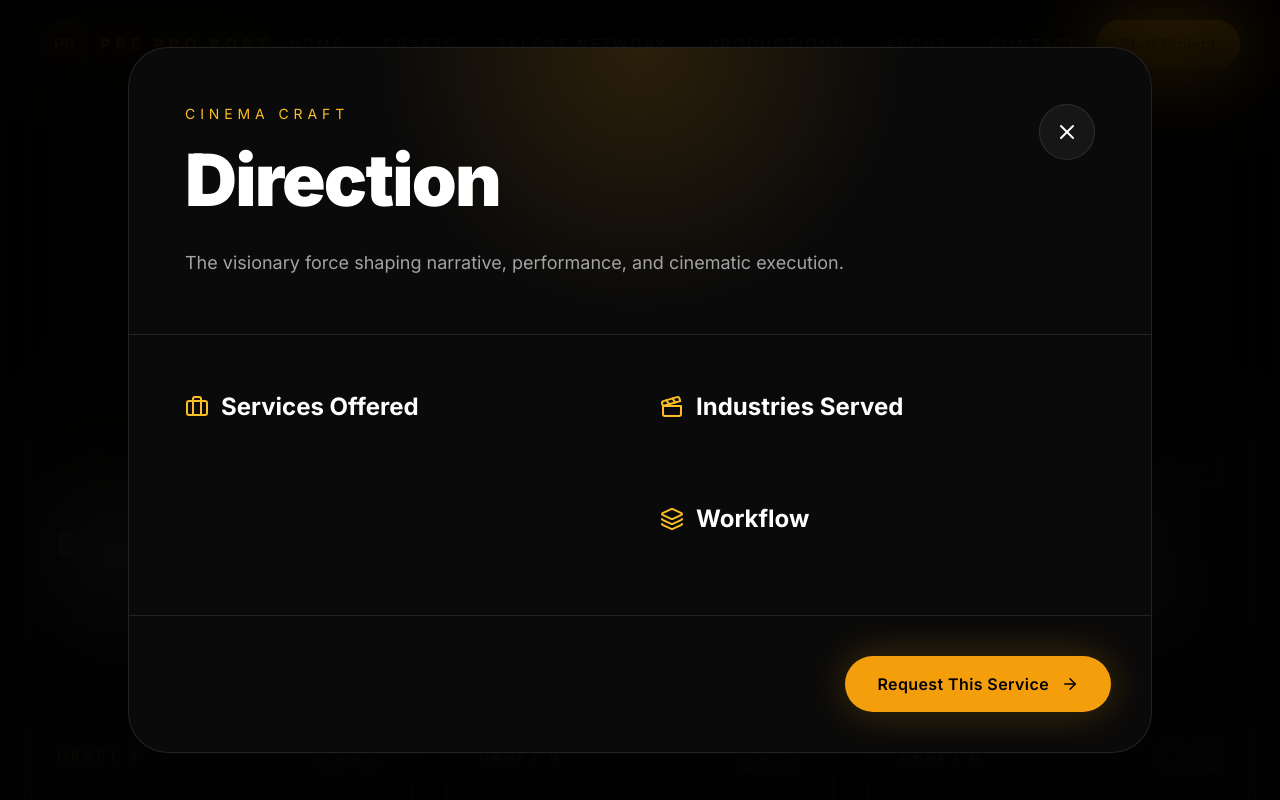
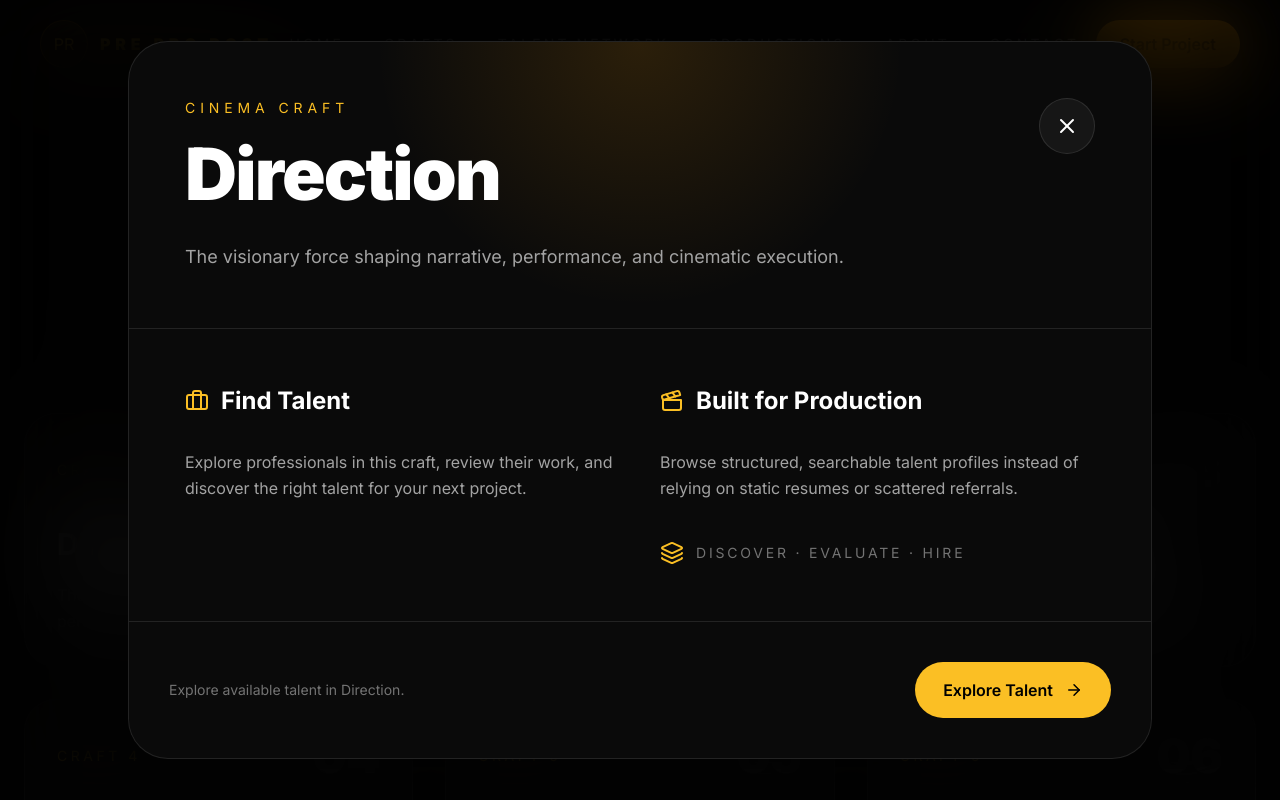
Before and after one commit to abhinavreddy2684-droid/PR.Pre.Pro.Post, a React (Vite) app in the folder 24-crafts/: page /crafts in a window 1280 px wide. Both pictures are taken after a click on the button 218 px from the left and 540 px from the top of the page. Shown: the top 800 px of the page. Built offline with nearby package versions, Linux system fonts and the light colour scheme.

Commit message:
feat: replace craft modal CTA with explore talent

```diff
--- a/24-crafts/src/components/modals/CraftModal.jsx
+++ b/24-crafts/src/components/modals/CraftModal.jsx
@@ -6,14 +6,20 @@ import {
   Layers3,
   ArrowRight,
 } from "lucide-react";
-
-import Button from "../ui/Button";
+import { useNavigate } from "react-router-dom";
 
 export default function CraftModal({
   craft,
   isOpen,
   onClose,
 }) {
+  const navigate = useNavigate();
+
+  const handleExploreTalent = () => {
+    onClose();
+    navigate(`/talent?craft=${encodeURIComponent(craft.title)}`);
+  };
+
   return (
     <AnimatePresence>
       {isOpen && craft && (
@@ -29,14 +35,10 @@ export default function CraftModal({
             p-6
           "
         >
-          {/* Overlay */}
-
           <div
             className="absolute inset-0"
             onClick={onClose}
           />
-
-          {/* Modal */}
 
           <motion.div
             initial={{ opacity: 0, y: 80, scale: 0.95 }}
@@ -52,8 +54,6 @@ export default function CraftModal({
               bg-neutral-950
             "
           >
-            {/* Header */}
-
             <div
               className="
                 relative p-10 md:p-14
@@ -61,12 +61,9 @@ export default function CraftModal({
                 overflow-hidden
               "
             >
-              {/* Glow */}
-
               <div className="absolute inset-0 bg-[radial-gradient(circle_at_top,rgba(245,158,11,0.14),transparent_45%)]" />
 
               <div className="relative flex items-start justify-between gap-6">
-
                 <div>
                   <p className="uppercase tracking-[0.35em] text-sm text-amber-400">
                     Cinema Craft
@@ -83,6 +80,7 @@ export default function CraftModal({
 
                 <button
                   onClick={onClose}
+                  aria-label="Close craft details"
                   className="
                     w-14 h-14 rounded-full
                     border border-white/10
@@ -97,93 +95,61 @@ export default function CraftModal({
               </div>
             </div>
 
-            {/* Body */}
-
             <div className="grid lg:grid-cols-2 gap-10 p-10 md:p-14">
-
-              {/* Services */}
-
               <div>
                 <div className="flex items-center gap-3 mb-8">
                   <Briefcase className="text-amber-400" />
                   <h3 className="text-2xl font-bold">
-                    Services Offered
+                    Find Talent
                   </h3>
                 </div>
 
-                <div className="space-y-4">
-                  {craft.services?.map((service) => (
-                    <div
-                      key={service}
-                      className="
-                        px-5 py-4 rounded-2xl
-                        border border-white/10
-                        bg-white/[0.03]
-                        text-neutral-300
-                      "
-                    >
-                      {service}
-                    </div>
-                  ))}
-                </div>
+                <p className="text-neutral-400 leading-relaxed">
+                  Explore professionals in this craft, review their work, and discover the right talent for your next project.
+                </p>
               </div>
-
-              {/* Industries */}
 
               <div>
                 <div className="flex items-center gap-3 mb-8">
                   <Clapperboard className="text-amber-400" />
                   <h3 className="text-2xl font-bold">
-                    Industries Served
+                    Built for Production
                   </h3>
                 </div>
 
-                <div className="flex flex-wrap gap-4">
-                  {craft.industries?.map((industry) => (
-                    <div
-                      key={industry}
-                      className="
-                        px-5 py-3 rounded-full
-                        bg-amber-500/10
-                        border border-amber-500/20
-                        text-amber-300
-                        uppercase tracking-[0.15em]
-                        text-sm
-                      "
-                    >
-                      {industry}
-                    </div>
-                  ))}
-                </div>
+                <p className="text-neutral-400 leading-relaxed">
+                  Browse structured, searchable talent profiles instead of relying on static resumes or scattered referrals.
+                </p>
 
-                {/* Workflow */}
-
-                <div className="mt-12">
-
-                  <div className="flex items-center gap-3 mb-6">
-                    <Layers3 className="text-amber-400" />
-
-                    <h3 className="text-2xl font-bold">
-                      Workflow
-                    </h3>
-                  </div>
-
-                  <p className="text-neutral-400 leading-relaxed">
-                    {craft.workflow}
-                  </p>
+                <div className="mt-10 flex items-center gap-3">
+                  <Layers3 className="text-amber-400" />
+                  <span className="text-sm uppercase tracking-[0.2em] text-neutral-500">
+                    Discover · Evaluate · Hire
+                  </span>
                 </div>
               </div>
             </div>
 
-            {/* Footer */}
+            <div className="p-10 border-t border-white/10 flex flex-col sm:flex-row sm:items-center sm:justify-between gap-5">
+              <p className="text-sm text-neutral-500">
+                Explore available talent in {craft.title}.
+              </p>
 
-            <div className="p-10 border-t border-white/10 flex justify-end">
-
-              <Button className="flex items-center gap-3">
-                Request This Service
-
+              <button
+                onClick={handleExploreTalent}
+                className="
+                  inline-flex items-center justify-center gap-3
+                  rounded-full px-7 py-4
+                  bg-amber-400 text-black
+                  font-semibold
+                  hover:bg-amber-300
+                  hover:gap-4
+                  transition-all duration-300
+                "
+              >
+                Explore Talent
                 <ArrowRight size={18} />
-              </Button>
+              </button>
             </div>
           </motion.div>
         </motion.div>
```
